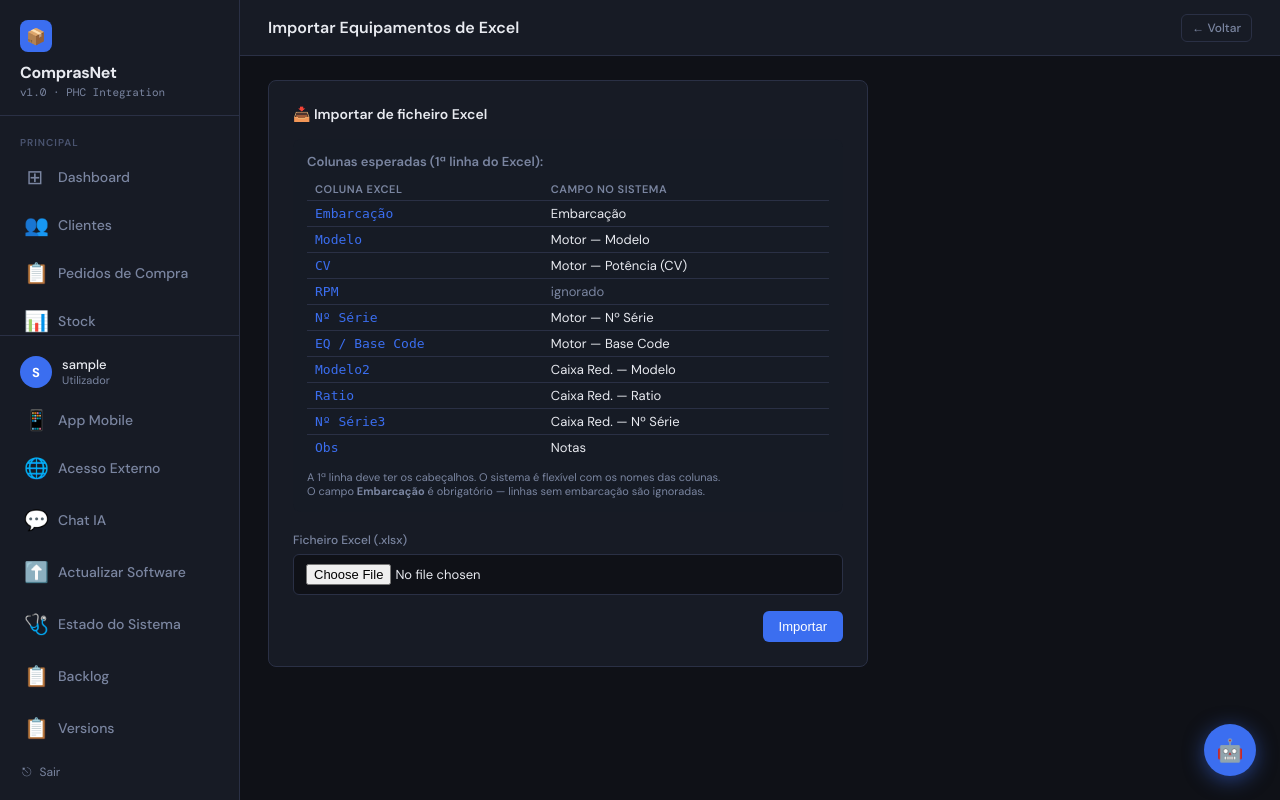
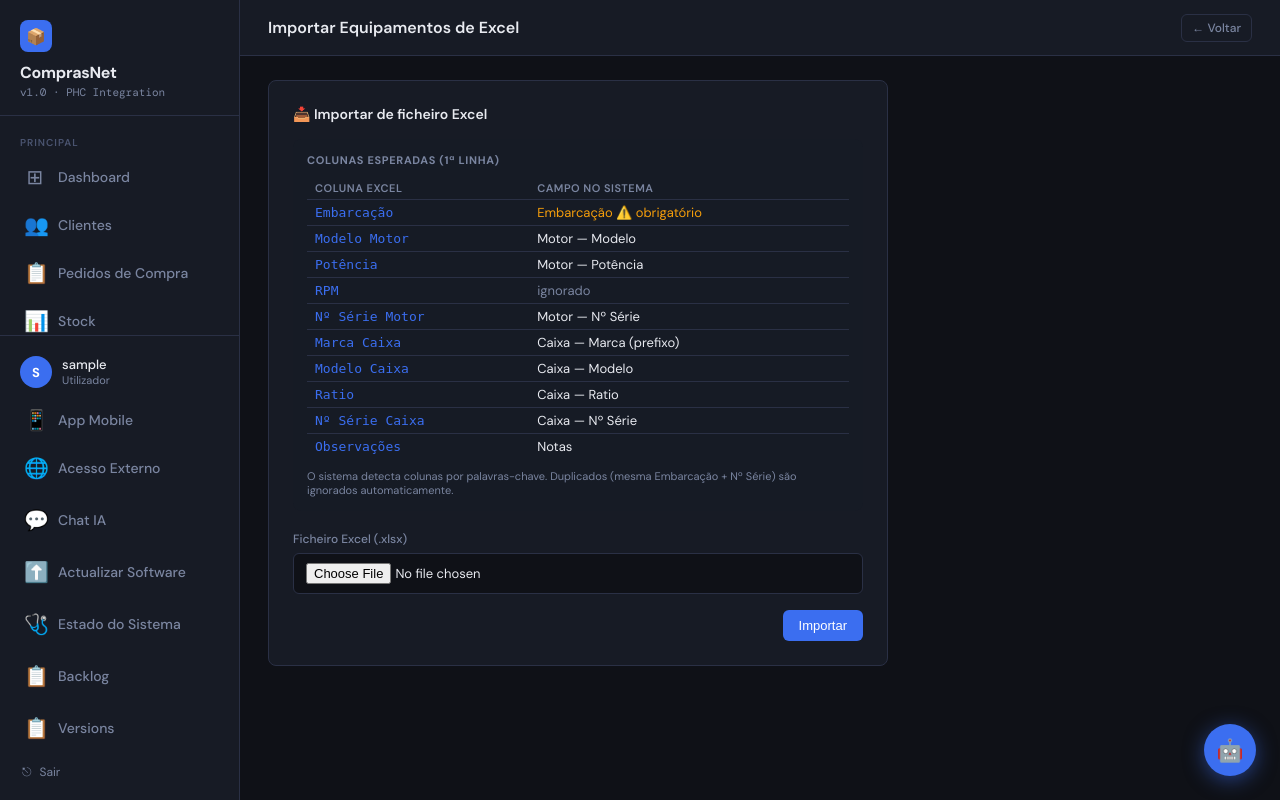
Before and after one commit to luismiguelsilvauni-cpu/comprasnet, a Flask app: page /tecnico/importar-excel in a window 1280 px wide. Run offline with Flask 3, Linux system fonts and the light colour scheme; the visitor is signed in with stand-in values (Sample User, id 1); data comes from the database, SQL or seed files in the repository; data that the repository does not hold is empty.

Commit message:
fix: cliente PHC search, excel import headers, serial number laranja

```diff
--- a/app.py
+++ b/app.py
@@ -3480,14 +3480,9 @@ def tecnico_importar_excel():
         wb = openpyxl.load_workbook(BytesIO(f.read()), data_only=True)
         ws = wb.active
 
-        # Read headers from first row
-        headers = []
-        for cell in ws[1]:
-            headers.append((cell.value or '').strip().lower())
-
+        headers = [str(cell.value or '').strip().lower() for cell in ws[1]]
         app.logger.info(f"Excel headers: {headers}")
 
-        # Map columns - flexible matching
         def find_col(names):
             for name in names:
                 for i, h in enumerate(headers):
@@ -3495,23 +3490,25 @@ def tecnico_importar_excel():
                         return i
             return None
 
-        col_embarcacao  = find_col(['embarca'])
-        col_modelo      = find_col(['modelo'])
-        col_cv          = find_col(['cv', 'potencia', 'pot'])
-        col_rpm         = find_col(['rpm'])
-        col_serie       = find_col(['série', 'serie', 'nº série', 'n serie'])
-        col_eq          = find_col(['eq', 'base code', 'base'])
-        col_caixa       = find_col(['modelo2', 'caixa'])
-        col_ratio       = find_col(['ratio'])
-        col_serie_caixa = find_col(['série3', 'serie3', 'nº série3', 'n serie3'])
-        col_obs         = find_col(['obs', 'nota'])
-
-        app.logger.info(f"Cols: emb={col_embarcacao} mod={col_modelo} cv={col_cv} serie={col_serie} eq={col_eq}")
+        col_emb    = find_col(['embarca'])
+        col_mod    = find_col(['modelo motor', 'modelo m', 'motor'])
+        col_pot    = find_col(['pot', 'cv', 'kw'])
+        col_rpm    = find_col(['rpm'])
+        col_serie  = find_col(['série motor', 'serie motor', 'nº série m', 'n serie m', 'série m', 'serie m'])
+        col_marca_cx = find_col(['marca caixa', 'marca c'])
+        col_mod_cx = find_col(['modelo caixa', 'modelo c'])
+        col_ratio  = find_col(['ratio'])
+        col_serie_cx = find_col(['série caixa', 'serie caixa', 'nº série c', 'n serie c', 'série c', 'serie c'])
+        col_obs    = find_col(['obs', 'nota'])
+
+        app.logger.info(f"Cols: emb={col_emb} mod={col_mod} serie={col_serie} cx={col_mod_cx}")
 
         added = 0
-        errors = []
+        duplicados = 0
+        erros = []
+
         for row_idx, row in enumerate(ws.iter_rows(min_row=2, values_only=True), start=2):
-            if not any(row):
+            if not any(v for v in row if v is not None):
                 continue
 
             def get(col):
@@ -3519,31 +3516,56 @@ def tecnico_importar_excel():
                 v = row[col]
                 return str(v).strip() if v is not None else ''
 
-            embarcacao = get(col_embarcacao)
+            embarcacao = get(col_emb)
             if not embarcacao:
-                continue  # skip empty rows
+                continue
+
+            serial = get(col_serie)
+
+            # Check duplicate by embarcacao + serial
+            dup_query = Equipamento.query.filter_by(embarcacao=embarcacao)
+            if serial:
+                dup_query = dup_query.filter_by(serial_number=serial)
+            if dup_query.first():
+                duplicados += 1
+                erros.append(f"Linha {row_idx}: {embarcacao} (já existe)")
+                continue
+
+            pot = get(col_pot)
+            if pot and 'cv' not in pot.lower() and 'kw' not in pot.lower():
+                pot = pot + ' CV'
 
             e = Equipamento(
                 embarcacao      = embarcacao,
-                motor_modelo    = get(col_modelo),
-                motor_potencia  = get(col_cv) + (' CV' if get(col_cv) and 'cv' not in get(col_cv).lower() else ''),
-                serial_number   = get(col_serie),
-                base_code       = get(col_eq),
-                caixa_modelo    = get(col_caixa),
+                motor_modelo    = get(col_mod),
+                motor_potencia  = pot,
+                serial_number   = serial,
+                caixa_modelo    = get(col_mod_cx),
                 caixa_ratio     = get(col_ratio),
-                caixa_serial    = get(col_serie_caixa),
+                caixa_serial    = get(col_serie_cx),
                 notas           = get(col_obs),
             )
+            # Try to set marca caixa in caixa_modelo if separate
+            marca_cx = get(col_marca_cx)
+            if marca_cx and not e.caixa_modelo:
+                e.caixa_modelo = marca_cx
+            elif marca_cx and e.caixa_modelo and marca_cx not in e.caixa_modelo:
+                e.caixa_modelo = marca_cx + ' ' + e.caixa_modelo
+
             db.session.add(e)
             added += 1
 
         db.session.commit()
-        flash(f'✅ {added} equipamentos importados com sucesso.', 'success')
+
+        msg = f'✅ {added} equipamentos importados.'
+        if duplicados:
+            msg += f' {duplicados} duplicados ignorados: {", ".join(erros[:5])}'
+        flash(msg, 'success')
         return redirect(url_for('tecnico'))
 
     except Exception as e:
         app.logger.error(f"Excel import error: {e}")
-        flash(f'Erro ao processar Excel: {e}', 'error')
+        flash(f'Erro: {e}', 'error')
         return redirect(url_for('tecnico_importar_excel'))
 
 
--- a/templates/tecnico.html
+++ b/templates/tecnico.html
@@ -44,8 +44,8 @@
         <td style="color:var(--accent)">{{ e.embarcacao or '—' }}</td>
         <td>{{ e.motor_modelo or '—' }}</td>
         <td>{{ e.motor_potencia or '—' }}</td>
-        <td class="mono" style="color:var(--accent)">
-          <a href="{{ url_for('tecnico_detalhe', eid=e.id) }}">{{ e.serial_number or '—' }}</a>
+        <td class="mono" style="color:#f59e0b">
+          <a href="{{ url_for('tecnico_detalhe', eid=e.id) }}" style="color:#f59e0b">{{ e.serial_number or '—' }}</a>
         </td>
         <td class="mono">{{ e.base_code or '—' }}</td>
         <td>{{ e.manufactured_date or '—' }}</td>
--- a/templates/tecnico_importar_excel.html
+++ b/templates/tecnico_importar_excel.html
@@ -1,11 +1,9 @@
 {% extends "base.html" %}
 {% block title %}Importar Excel · Técnico{% endblock %}
 {% block page_title %}Importar Equipamentos de Excel{% endblock %}
-
 {% block topbar_actions %}
   <a href="{{ url_for('tecnico') }}" class="btn btn-ghost btn-sm">← Voltar</a>
 {% endblock %}
-
 {% block content %}
 {% with messages = get_flashed_messages(with_categories=true) %}
   {% if messages %}{% for cat, msg in messages %}
@@ -13,41 +11,38 @@
   {% endfor %}{% endif %}
 {% endwith %}
 
-<div class="card" style="max-width:600px;padding:24px">
+<div class="card" style="max-width:620px;padding:24px">
   <div style="font-size:14px;font-weight:600;margin-bottom:16px">📥 Importar de ficheiro Excel</div>
 
-  <div style="background:var(--surface2);border-radius:8px;padding:14px;margin-bottom:20px;font-size:13px">
-    <div style="font-weight:600;margin-bottom:8px;color:var(--text-muted)">Colunas esperadas (1ª linha do Excel):</div>
+  <div style="background:var(--surface2);border-radius:8px;padding:14px;margin-bottom:20px">
+    <div style="font-size:11px;font-weight:700;text-transform:uppercase;letter-spacing:.06em;color:var(--text-muted);margin-bottom:10px">Colunas esperadas (1ª linha)</div>
     <table style="width:100%;font-size:12px;border-collapse:collapse">
-      <thead>
-        <tr>
-          <th style="text-align:left;padding:4px 8px;border-bottom:1px solid var(--border);color:var(--text-muted)">Coluna Excel</th>
-          <th style="text-align:left;padding:4px 8px;border-bottom:1px solid var(--border);color:var(--text-muted)">Campo no Sistema</th>
-        </tr>
-      </thead>
+      <thead><tr>
+        <th style="text-align:left;padding:4px 8px;border-bottom:1px solid var(--border);color:var(--text-muted)">Coluna Excel</th>
+        <th style="text-align:left;padding:4px 8px;border-bottom:1px solid var(--border);color:var(--text-muted)">Campo no Sistema</th>
+      </tr></thead>
       <tbody>
         {% for col, field in [
-          ('Embarcação', 'Embarcação'),
-          ('Modelo', 'Motor — Modelo'),
-          ('CV', 'Motor — Potência (CV)'),
+          ('Embarcação', 'Embarcação ⚠️ obrigatório'),
+          ('Modelo Motor', 'Motor — Modelo'),
+          ('Potência', 'Motor — Potência'),
           ('RPM', 'ignorado'),
-          ('Nº Série', 'Motor — Nº Série'),
-          ('EQ / Base Code', 'Motor — Base Code'),
-          ('Modelo2', 'Caixa Red. — Modelo'),
-          ('Ratio', 'Caixa Red. — Ratio'),
-          ('Nº Série3', 'Caixa Red. — Nº Série'),
-          ('Obs', 'Notas'),
+          ('Nº Série Motor', 'Motor — Nº Série'),
+          ('Marca Caixa', 'Caixa — Marca (prefixo)'),
+          ('Modelo Caixa', 'Caixa — Modelo'),
+          ('Ratio', 'Caixa — Ratio'),
+          ('Nº Série Caixa', 'Caixa — Nº Série'),
+          ('Observações', 'Notas'),
         ] %}
         <tr>
           <td style="padding:4px 8px;font-family:monospace;color:var(--accent)">{{ col }}</td>
-          <td style="padding:4px 8px;color:{{ 'var(--text-muted)' if field == 'ignorado' else 'var(--text)' }}">{{ field }}</td>
+          <td style="padding:4px 8px;color:{{ 'var(--warning)' if 'obrigatório' in field else 'var(--text-muted)' if 'ignor' in field else 'var(--text)' }}">{{ field }}</td>
         </tr>
         {% endfor %}
       </tbody>
     </table>
     <div style="margin-top:10px;font-size:11px;color:var(--text-muted)">
-      A 1ª linha deve ter os cabeçalhos. O sistema é flexível com os nomes das colunas.<br>
-      O campo <strong>Embarcação</strong> é obrigatório — linhas sem embarcação são ignoradas.
+      O sistema detecta colunas por palavras-chave. Duplicados (mesma Embarcação + Nº Série) são ignorados automaticamente.
     </div>
   </div>
 
```
